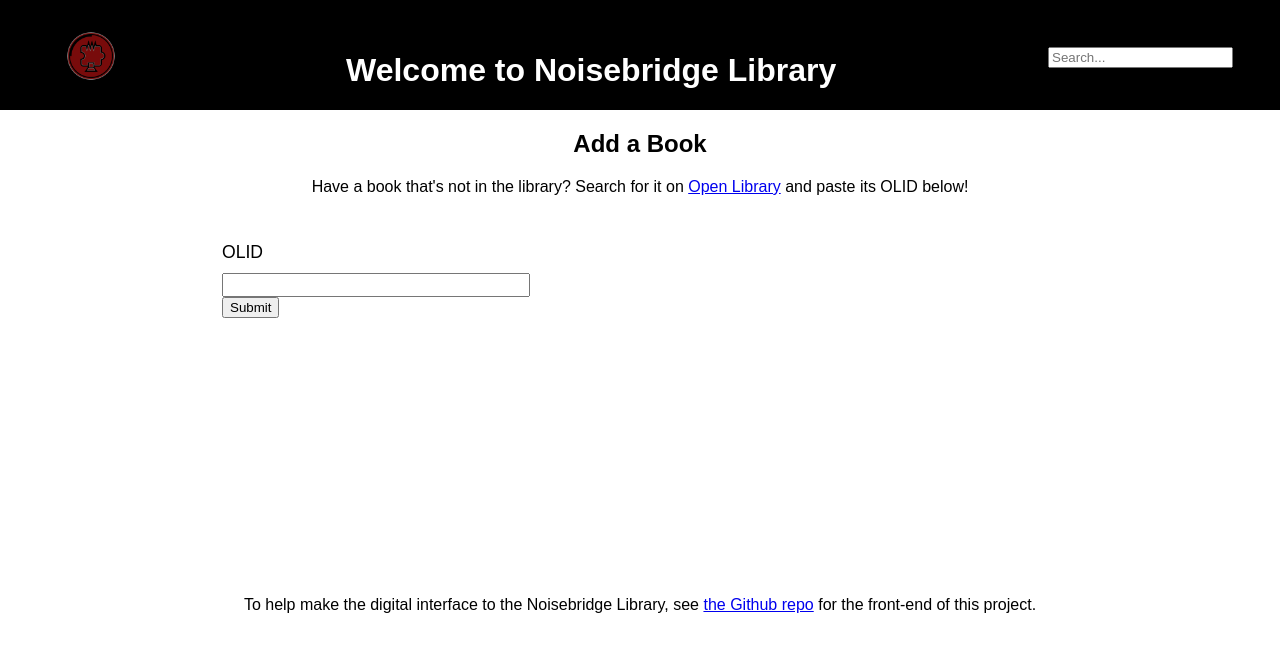
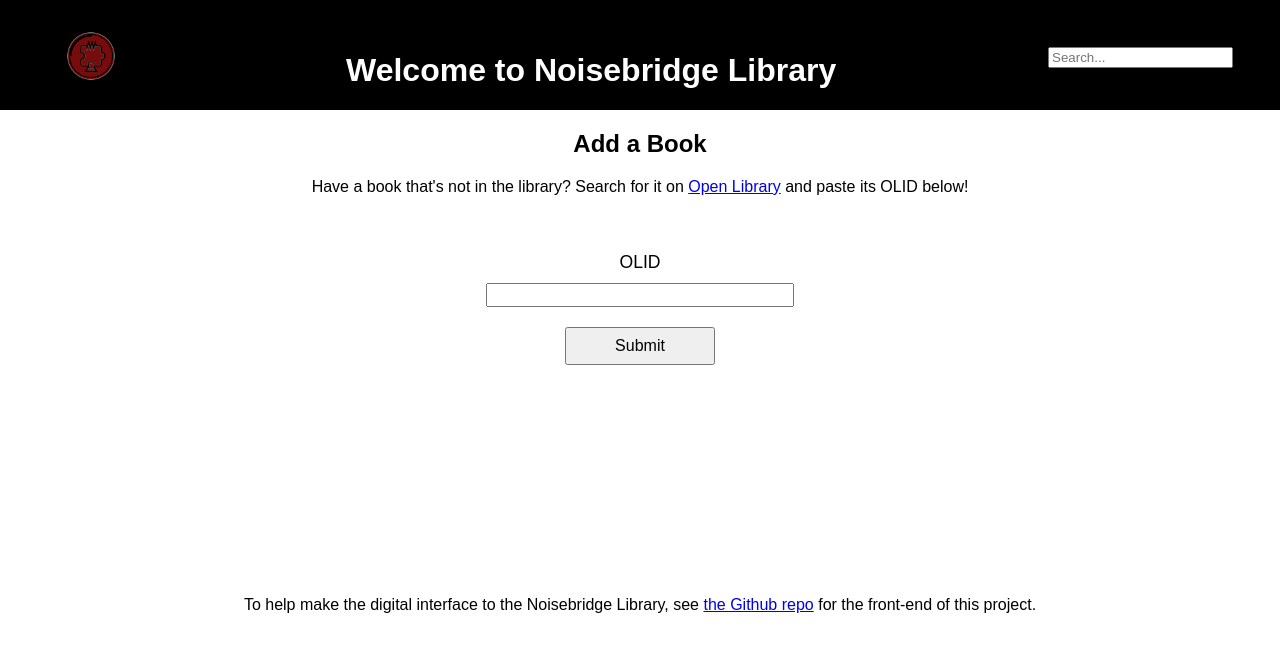
Before and after one commit to noisebridge/nb-library-react, a React (Create React App) app: page /new in a window 1280 px wide. Shown: the top 652 px of the page. Built offline with nearby package versions, Linux system fonts and the light colour scheme.

Commit message:
Center form and add space between elements

```diff
--- a/src/App.css
+++ b/src/App.css
@@ -1,5 +1,4 @@
 .App {
-  box-sizing: border-box;
   font-size: 16px;
   min-height: 100%;
   padding-bottom: 50px;
@@ -97,18 +96,29 @@ footer {
 }
 
 .inputFieldGroup {
-  align-items: flex-start;
+  align-items: center;
   display: flex;
   flex-direction: column;
   padding: 30px;
 }
 
+.inputFieldGroup > * {
+  margin: 10px;
+}
+
 .inputFieldGroup label {
   font-size: 1.1rem;
-  margin-bottom: 10px;
+  margin-bottom: 0;
 }
 
 .inputFieldGroup input {
   font-size: 1rem;
   width: 300px;
 }
+
+.inputFieldGroup button {
+  cursor: pointer;
+  font-size: 1rem;
+  padding: 8px;
+  width: 150px;
+}
--- a/src/index.css
+++ b/src/index.css
@@ -1,4 +1,5 @@
 html, body {
+  box-sizing: border-box;
   height: 100%;
   margin: 0;
   padding: 0;
```
